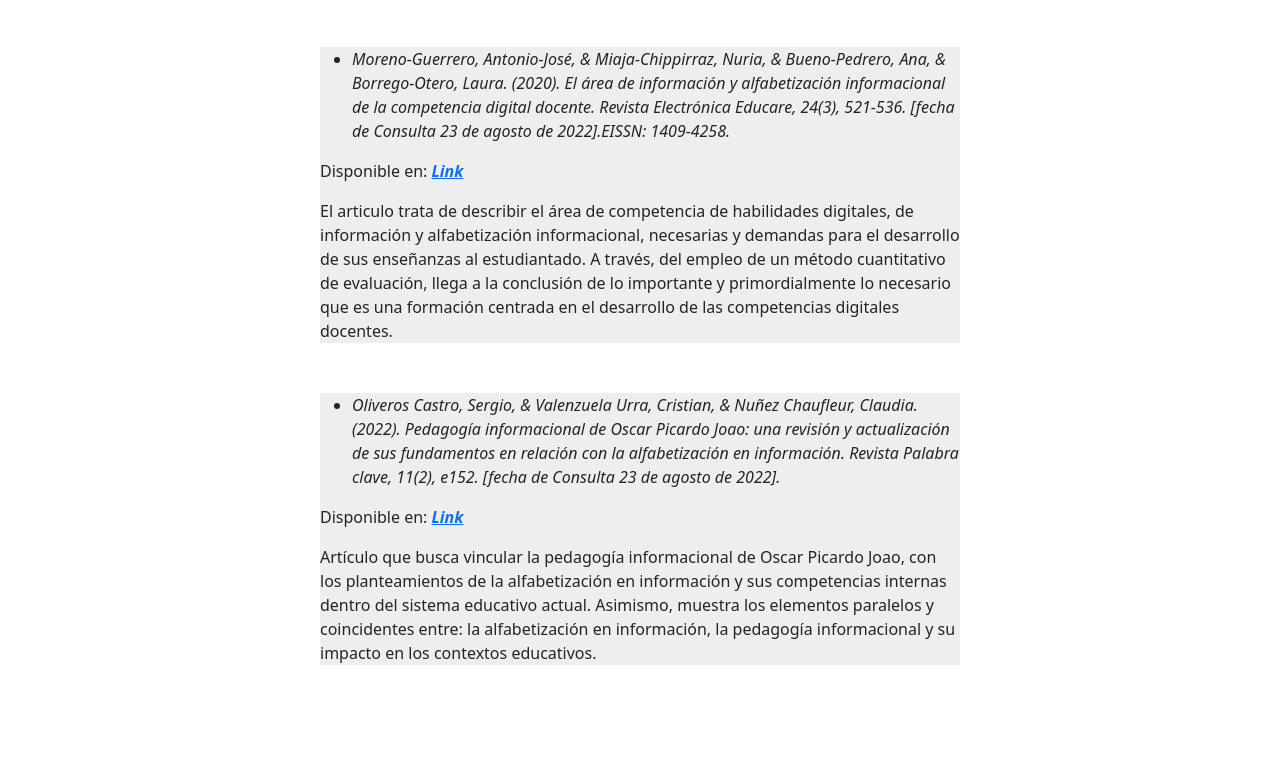
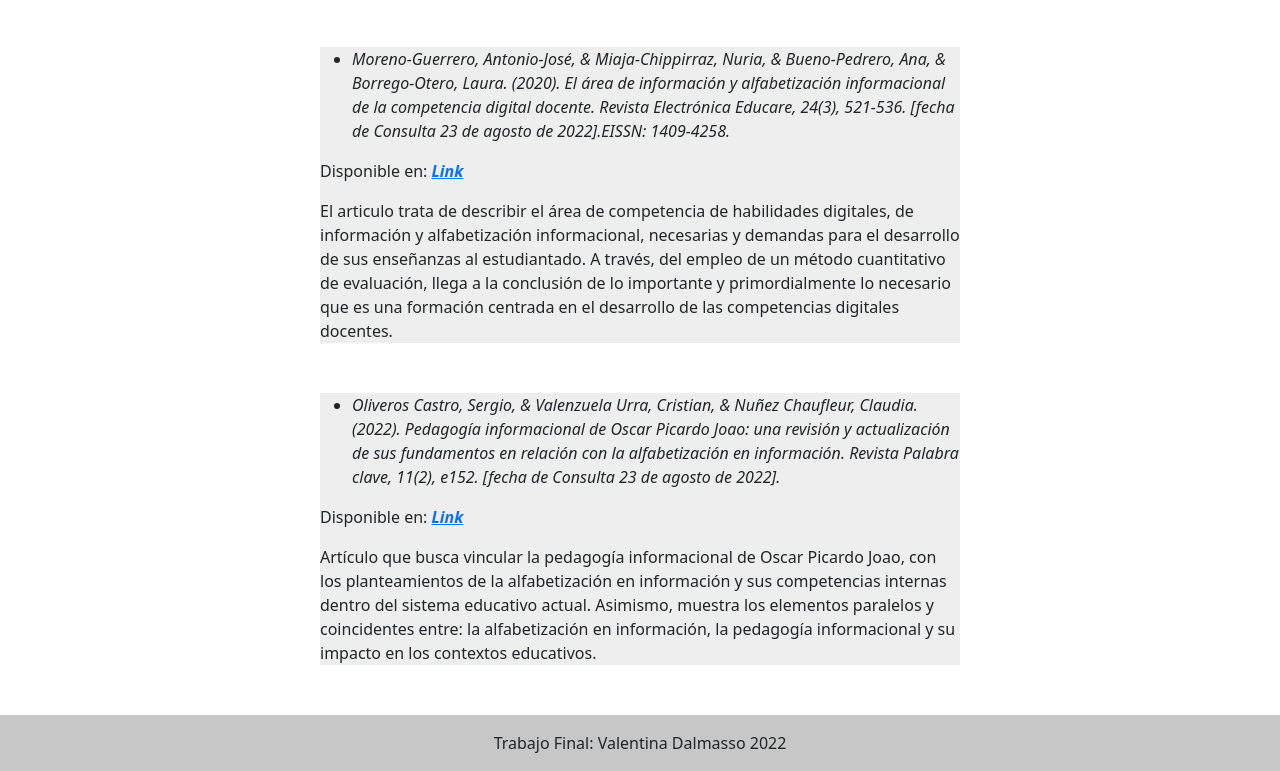
Before and after one commit to Auguspo/BiblioWeb, a plain HTML site: page articulos.html in a window 1280 px wide. Shown: the part 3508-4279 px from the top of the page. Before the commit the page ends 4223 px from the top, so only its background shows below. Drawn offline with nearby package versions, Linux system fonts and the light colour scheme.

Commit message:
add footer

```diff
--- a/articulos.html
+++ b/articulos.html
@@ -355,5 +355,14 @@
         educativos.
       </p></div>
     </section>
+
+    <footer class="bg-light text-center text-lg-start">
+
+      <div class="text-center p-3" style="background-color: rgba(0, 0, 0, 0.2);">
+        Trabajo Final:
+        Valentina Dalmasso 2022
+      </div>
+
+    </footer>
   </body>
 </html>
```
Also changed, not shown: index.html (+9 -0 lines), innovacion.html (+9 -0 lines), poster.html (+9 -0 lines), preguntamos.html (+8 -0 lines), propuesta.html (+9 -0 lines), recursos.html (+8 -0 lines), sitios.html (+9 -0 lines), 1 other file.
